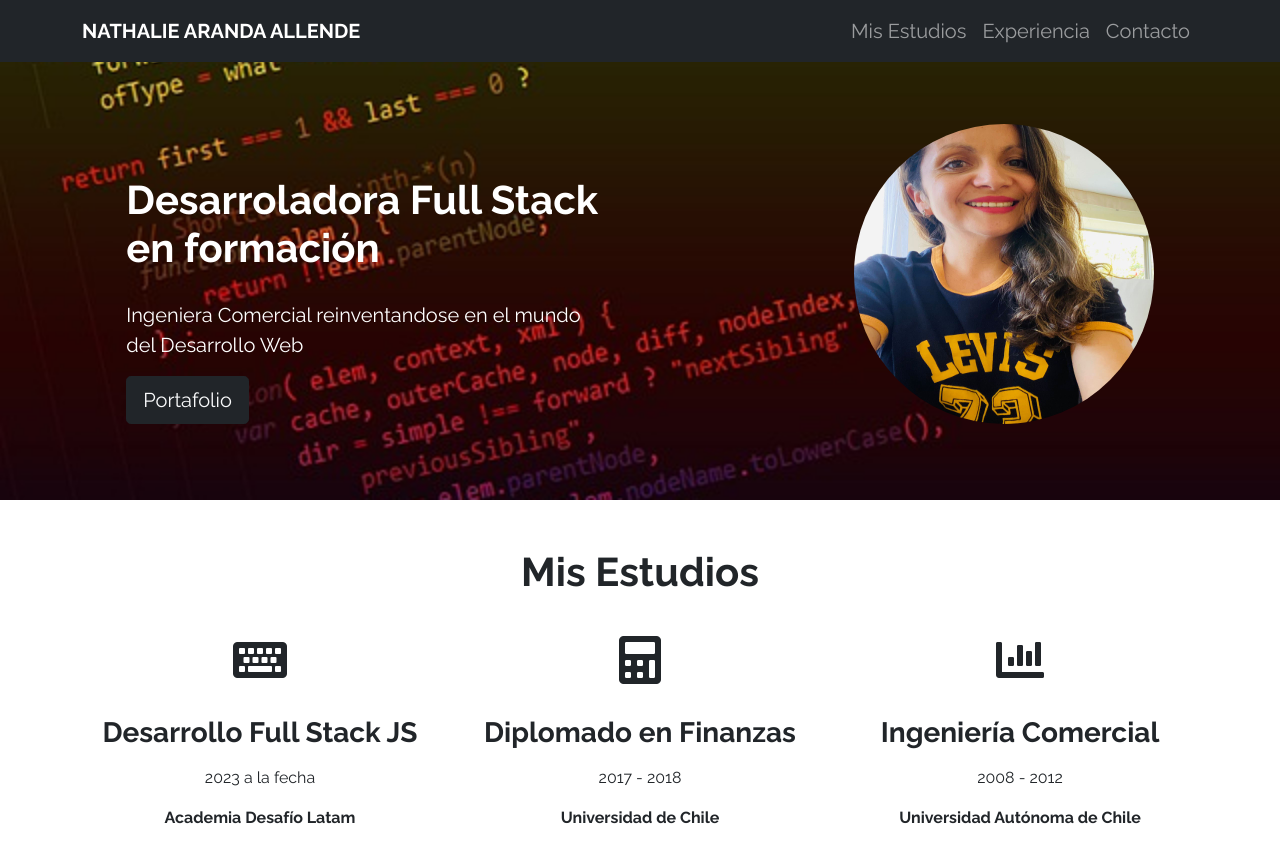
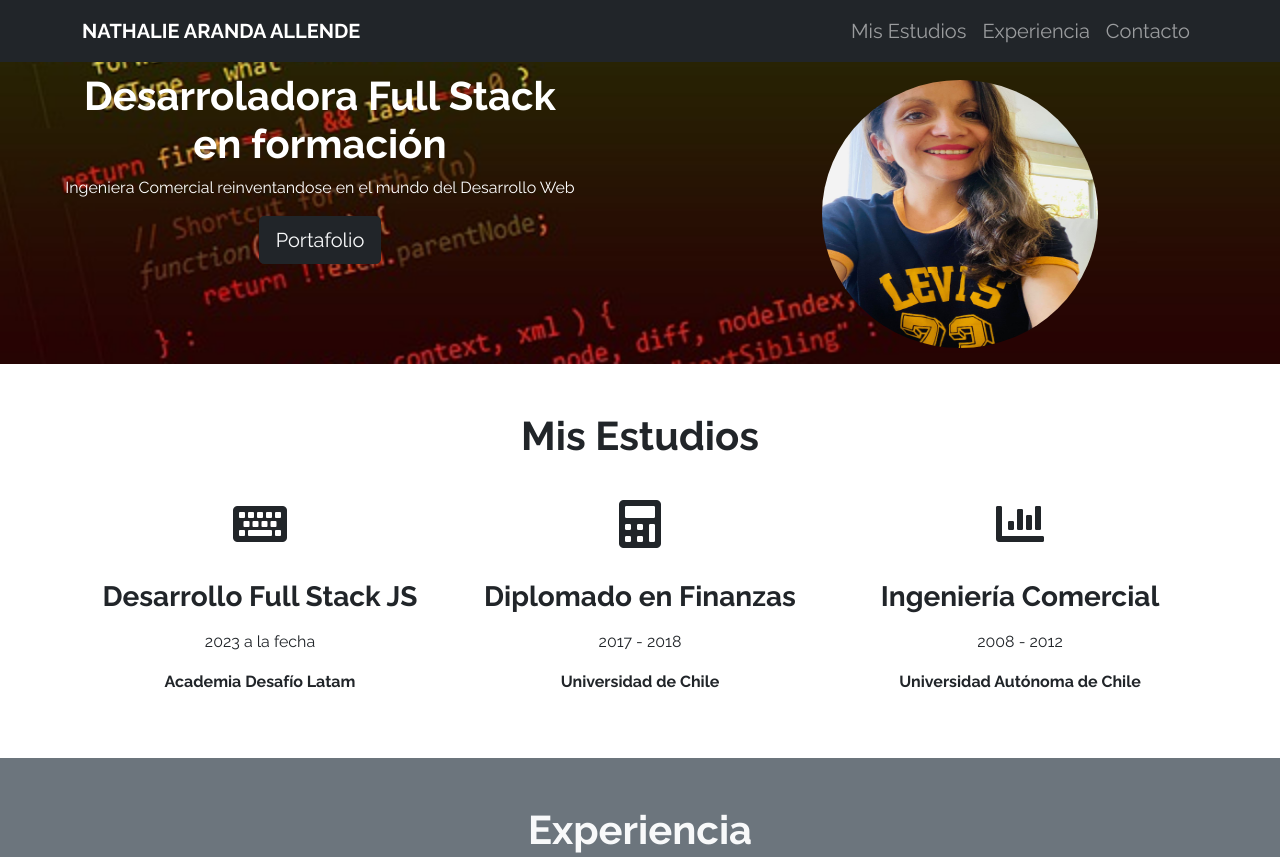
Before and after one commit to katherineMiranda/prueba-final-modulo-1, a plain HTML site: page index.html in a window 1280 px wide. Shown: the top 857 px of the page. Drawn offline with nearby package versions, Linux system fonts and the light colour scheme.

```diff
--- a/assets/css/estilos.css
+++ b/assets/css/estilos.css
@@ -2,40 +2,10 @@ body {
   font-family: "Raleway", sans-serif;
 }
 
-
-/* Hero Section */
-
-#Hero-Section {
-  background-image: url("../img/desarrolloPort.jpg");
-  background-repeat: no-repeat;
-  background-size: cover;
-  background-position: center;
-
+.navbar-brand {
+  width: 100px;
 }
 
-.descripcion {
-  display: flex;
-  justify-content: space-around;
-  align-items: center;
-  width: 100%;
-  height: 500px;
-  background-image: url("../img/desarrolloPort.jpg");
-  background-repeat: no-repeat;
-  background-size: cover;
-}
-
-.textoDescripcion {
-  width: 475px;
-  height: 197px;
-  text-align: left;
-  color: hsla(0, 0%, 100%, 1);
-  font-family: 'Raleway', sans-serif;
-  font-size: 20px;
-}
-
-.textoDescripcion2 {
-  padding-top: 20px;
-}
 
 .fotoDescripcion {
   width: 300px;
@@ -46,9 +16,6 @@ body {
   font-size: 3rem;
 }
 
-
-/* Mis trabajos */
-
 #Mis-trabajos .image-top {
   height: 250px;
   background-repeat: no-repeat;
@@ -56,8 +23,6 @@ body {
   background-position: center;
 
 }
-
-/* Contacto */
 
 #Contacto form label {
   font-weight: 700;
@@ -68,9 +33,10 @@ body {
   #Contacto form label {
     font-weight: 400;
   }
+}
 
-  .navbar-brand{
-    width: 100px;
-  }
-
+.bg-img-descripcion {
+  background-image: url("../img/desarrolloPort.jpg");
+  background-repeat: no-repeat;
+  background-size: cover;
 }
--- a/index.html
+++ b/index.html
@@ -5,12 +5,13 @@
     <meta charset="UTF-8">
     <meta http-equiv="X-UA-Compatible" content="IE=edge">
     <meta name="viewport" content="width=device-width, initial-scale=1.0">
+    <title>Nathalie Aranda</title>
     <link rel="preconnect" href="https://fonts.googleapis.com">
     <link rel="preconnect" href="https://fonts.gstatic.com" crossorigin>
     <link href="https://fonts.googleapis.com/css2?family=Raleway:wght@400;700&display=swap" rel="stylesheet">
     <link href="https://cdn.jsdelivr.net/npm/bootstrap@5.1.3/dist/css/bootstrap.min.css" rel="stylesheet"
         integrity="sha384-1BmE4kWBq78iYhFldvKuhfTAU6auU8tT94WrHftjDbrCEXSU1oBoqyl2QvZ6jIW3" crossorigin="anonymous">
-    <title>Nathalie Aranda</title>
+
     <link rel="stylesheet" href="https://cdnjs.cloudflare.com/ajax/libs/font-awesome/5.9.0/css/all.min.css"
         integrity="sha512-q3eWabyZPc1XTCmF+8/LuE1ozpg5xxn7iO89yfSOd5/oKvyqLngoNGsx8jq92Y8eXJ/IRxQbEC+FGSYxtk2oiw=="
         crossorigin="anonymous" referrerpolicy="no-referrer" />
@@ -47,37 +48,21 @@
         </div>
     </nav>
 
-    <!-- <header id="Hero-Section" class="text-light text-end py-5 mt-5">
-        <div class="container">
-            <div class="ms-auto col-12 col-md-7 ">
-                <h1 class="display-1 fw-bold my-5 sizeFont">
-                    Desarroladora Full Stack <br> en formación
+    <section class="container-fluid pt-5 bg-img-descripcion text-white">
+        <div class="row pt-3">
+            <div class="col-md-6 text-center pt-2">
+                <h1><strong> Desarroladora Full Stack <br> en formación</strong>
                 </h1>
-                <p class="my-5">
-                <strong>Ingeniera Comercial reinventandose en el mundo del Desarrollo Web. </strong>
+                <p class="">
+                    Ingeniera Comercial reinventandose en el mundo del Desarrollo Web
                 </p>
                 <div class="mb-5 pb-5">
-                    <button class="btn btn-lg btn-dark text-light">Portafolio</button>
+                    <a href="portafolio.html" class="btn btn-lg btn-dark text-light">Portafolio</a>
                 </div>
             </div>
+            <img class="col-md-6 mx-auto py-3 fotoDescripcion rounded-circle" src="assets/img/nathalie.jpg"
+                alt="fotografia Nathalie Aranda">
         </div>
-    </header> -->
-
-    <section class="descripcion pt-5">
-
-        <div class="textoDescripcion">
-            <h1><strong> Desarroladora Full Stack <br> en formación</strong>
-            </h1>
-            <p class="textoDescripcion2">
-                Ingeniera Comercial reinventandose en el mundo del Desarrollo Web
-            </p>
-            <div class="mb-5 pb-5">
-                <button class="btn btn-lg btn-dark text-light">Portafolio</button>
-            </div>
-        </div>
-        <img class="fotoDescripcion rounded-circle" src="assets/img/nathalie.jpg"
-            alt="fotografia Nathalie Aranda">
-
     </section>
 
     <section id="Acerca-de-mi" class="container text-center my-5">
```
Also changed, not shown: portafolio.html (+9 -6 lines), assets/img/desafio6.jpg.
